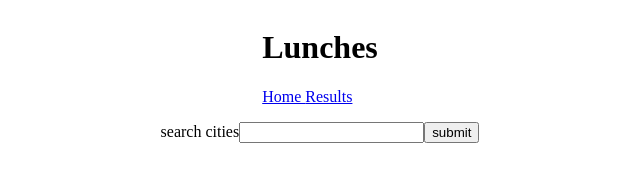
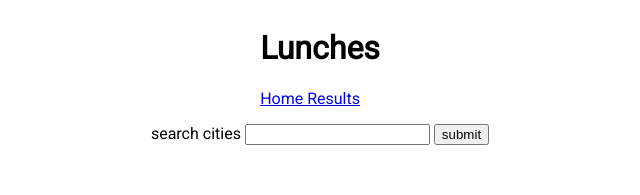
Before and after one commit to Varjovaras/Solidabis-koodihaaste, a Next.js app in the folder solidabisfrontend/: page / in a window 1280 px wide. Shown: the top 195 px of the page, without its empty margins (328-968 px from the left). Built offline with nearby package versions, Linux system fonts and the light colour scheme.

Commit message:
font and button css

```diff
--- a/solidabisfrontend/components/Button.module.css
+++ b/solidabisfrontend/components/Button.module.css
@@ -0,0 +1,22 @@
+.button {
+  display: inline-block;
+  outline: none;
+  cursor: pointer;
+  margin-bottom: 5px;
+  /* font-size: 14px;
+  padding: 0 12px;
+  line-height: 20px;
+  height: 30px;
+  max-height: 30px;
+  background: #566ae5;
+  font-weight: 700;
+  border: 0;
+  border-radius: 0;
+  color: #ffffff; */
+  /* transition-timing-function: ease-in-out;
+  transition-property: box-shadow; */
+  /* transition-duration: 150ms; */
+}
+.button :hover {
+  box-shadow: 0 2px 2px rgb(39 44 52 / 12%);
+}
--- a/solidabisfrontend/components/Link.module.css
+++ b/solidabisfrontend/components/Link.module.css
@@ -1,5 +1,4 @@
-.header {
-  /* position: relative; */
+/* .header {
   left: 50%;
   right: 50%;
-}
+} */
--- a/solidabisfrontend/components/Restaurants.tsx
+++ b/solidabisfrontend/components/Restaurants.tsx
@@ -2,6 +2,7 @@ import { Data, Restaurant } from '../types/restaurant';
 import SingleRestaurant from './SingleRestaurant';
 import RestaurantVote from './RestaurantVote';
 import FilterRestaurants from './FilterRestaurants';
+import styles from '../styles/Home.module.css';
 
 interface Props {
   filter: string;
@@ -33,7 +34,7 @@ const Restaurants = ({
         filter={filter}
         handleFilterChange={handleFilterChange}
       />
-      <div>
+      <div className={styles.restaurant}>
         {filteredRestaurants.restaurants.map((restaurant: Restaurant) => (
           <SingleRestaurant
             restaurant={restaurant}
--- a/solidabisfrontend/components/SearchCity.tsx
+++ b/solidabisfrontend/components/SearchCity.tsx
@@ -1,3 +1,5 @@
+import styles from './Button.module.css';
+
 interface Props {
   handleSubmitCity: (event: React.FormEvent<HTMLFormElement>) => void;
   city: string;
@@ -9,14 +11,16 @@ const SearchCity = ({ handleSubmitCity, city, setCity }: Props) => {
     <div>
       {' '}
       <form onSubmit={handleSubmitCity}>
-        search cities
+        search cities{' '}
         <input
           type="text"
           id="fname"
           value={city}
           onChange={(e) => setCity(e.target.value)}
-        />
-        <button type="submit">submit</button>
+        />{' '}
+        <button className={styles.button} type="submit">
+          submit
+        </button>
       </form>
     </div>
   );
--- a/solidabisfrontend/components/SingleRestaurant.tsx
+++ b/solidabisfrontend/components/SingleRestaurant.tsx
@@ -1,4 +1,5 @@
 import { Restaurant } from '../types/restaurant';
+import styles from './Button.module.css';
 
 interface Props {
   restaurant: Restaurant;
@@ -8,7 +9,12 @@ interface Props {
 const SingleRestaurant = ({ restaurant, handleShowDishes }: Props) => {
   return (
     <div>
-      <button onClick={() => handleShowDishes(restaurant)}>show dishes</button>{' '}
+      <button
+        className={styles.button}
+        onClick={() => handleShowDishes(restaurant)}
+      >
+        show dishes
+      </button>{' '}
       {restaurant.name} {restaurant.openingHours}{' '}
     </div>
   );
--- a/solidabisfrontend/styles/Home.module.css
+++ b/solidabisfrontend/styles/Home.module.css
@@ -5,3 +5,7 @@
   flex-direction: column;
   align-items: center;
 }
+
+.restaurant {
+  margin-top: 5%;
+}
--- a/solidabisfrontend/styles/globals.css
+++ b/solidabisfrontend/styles/globals.css
@@ -1,7 +1,9 @@
+@import url('https://fonts.googleapis.com/css2?family=Roboto&display=swap');
 body {
   width: 100vw;
   height: 100vh;
   display: flex;
   flex-direction: column;
   align-items: center;
+  font-family: 'Roboto', sans-serif;
 }
```
